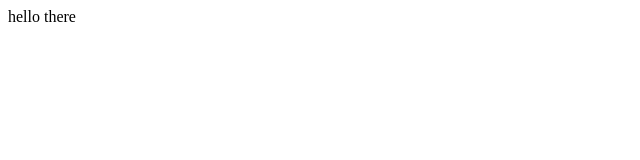
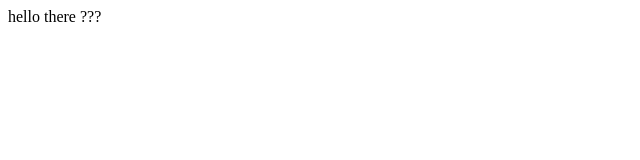
Before and after one commit to 7f0c/testing, a plain HTML site: page index.html in a window 1280 px wide. Shown: the full height of the page, 0-640 px from the left. Drawn offline with Linux system fonts and the light colour scheme.

Commit message:
Update index.html

```diff
--- a/index.html
+++ b/index.html
@@ -7,5 +7,6 @@
 </head>
 <body>
     hello there
+    <span>???</span>
 </body>
 </html>
```
